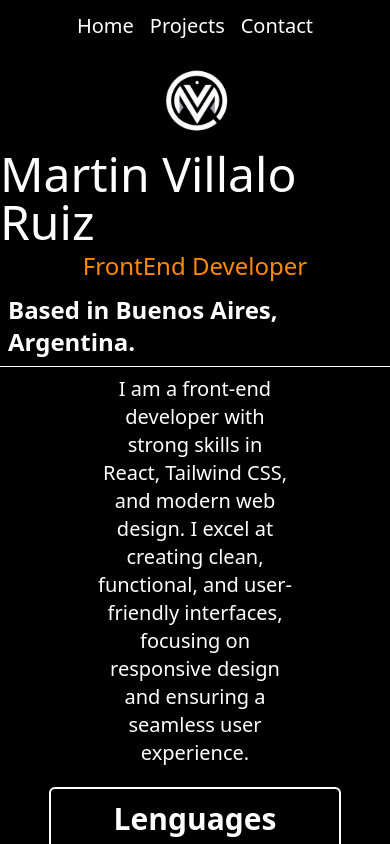
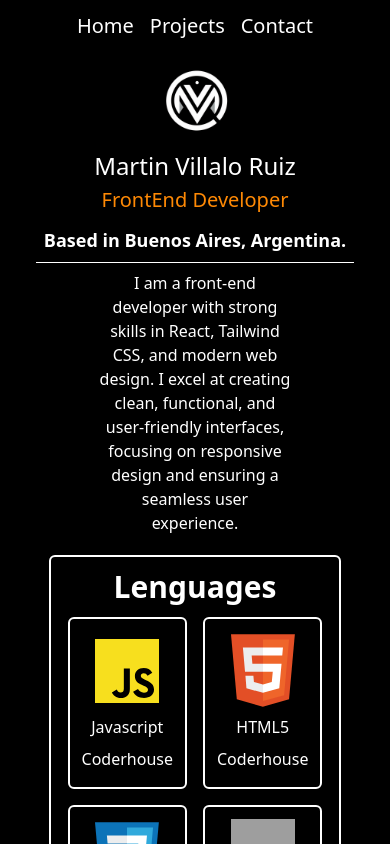
Before and after one commit to martinvruiz/portVite, a React (Vite) app: page / in a window 390 px wide. Shown: the top 844 px of the page. Built offline with nearby package versions, Linux system fonts and the light colour scheme; grey boxes are pictures that could not be loaded.

Commit message:
fixed responsive issues

```diff
--- a/src/pages/Contact.jsx
+++ b/src/pages/Contact.jsx
@@ -1,26 +1,18 @@
 import ContactContainer from "../components/ContactContainer/ContactContainer"
-import { useInView } from "react-intersection-observer"
+
 
 const Contact = ()=>{
 
-    const {ref, inView} = useInView({
-        triggerOnce : true,
-        threshold : 0.1
-    })
 
 
     return <>
 
         <div className="bg-black">
             <h4 className="text-white p-4 text-center lg:text-3xl font-semibold">Formas de contacto</h4>
-            <span ref={ref} className={`flex min-h-screen flex-col items-center p-4 transition-all duration-1000 transform ${
-        inView ? 'opacity-100 translate-x-0' : 'opacity-0 -translate-x-20'
-      }`}>
-
+            <span className={`flex min-h-screen flex-col items-center p-4`}>
                 <ContactContainer text="LinkedIn" link="https://www.linkedin.com/in/martin-villalo-ruiz/" logo="https://cdn2.iconfinder.com/data/icons/social-icon-3/512/social_style_3_in-512.png"/>
                 <ContactContainer text="Instagram" link="https://www.instagram.com/martinvruiz/" logo="https://cdn4.iconfinder.com/data/icons/logos-brands-7/512/instagram_icon-instagram_buttoninstegram-256.png"/>
                 <ContactContainer text="Gmail" logo="https://cdn4.iconfinder.com/data/icons/logos-brands-in-colors/48/google-gmail-256.png" mail="martinevruiz10@gmail.com" showLink={false} showMail={true}/>
-
             </span>
         </div>
 
--- a/src/pages/Home.jsx
+++ b/src/pages/Home.jsx
@@ -11,10 +11,10 @@ const Home = () => {
         <div className="min-h-screen bg-black text-white">
             <div className="flex flex-col items-center">
                 <img src={img} alt="logo" className="w-1/4"/>
-                <h1 className="text-5xl">Martin Villalo Ruiz</h1>
-                <h2 className="text-2xl p-1 text-orange-400">FrontEnd Developer</h2>
-                <p className="text-2xl p-2 font-semibold border-b mb-2">Based in Buenos Aires, Argentina.</p>
-                <p className="w-2/4 text-center text-xl">I am a front-end developer with strong skills in React, Tailwind CSS, and modern web design. I excel at creating clean, functional, and user-friendly interfaces, focusing on responsive design and ensuring a seamless user experience.</p>
+                <h1 className="lg:text-5xl text-2xl">Martin Villalo Ruiz</h1>
+                <h2 className="lg:text-2xl text-xl p-1 text-orange-400">FrontEnd Developer</h2>
+                <p className="lg:text-2xl text-lg p-2 font-semibold border-b mb-2">Based in Buenos Aires, Argentina.</p>
+                <p className="w-2/4 text-center lg:text-xl text-md">I am a front-end developer with strong skills in React, Tailwind CSS, and modern web design. I excel at creating clean, functional, and user-friendly interfaces, focusing on responsive design and ensuring a seamless user experience.</p>
             </div>
             <Lenguages/>
         </div>
```
